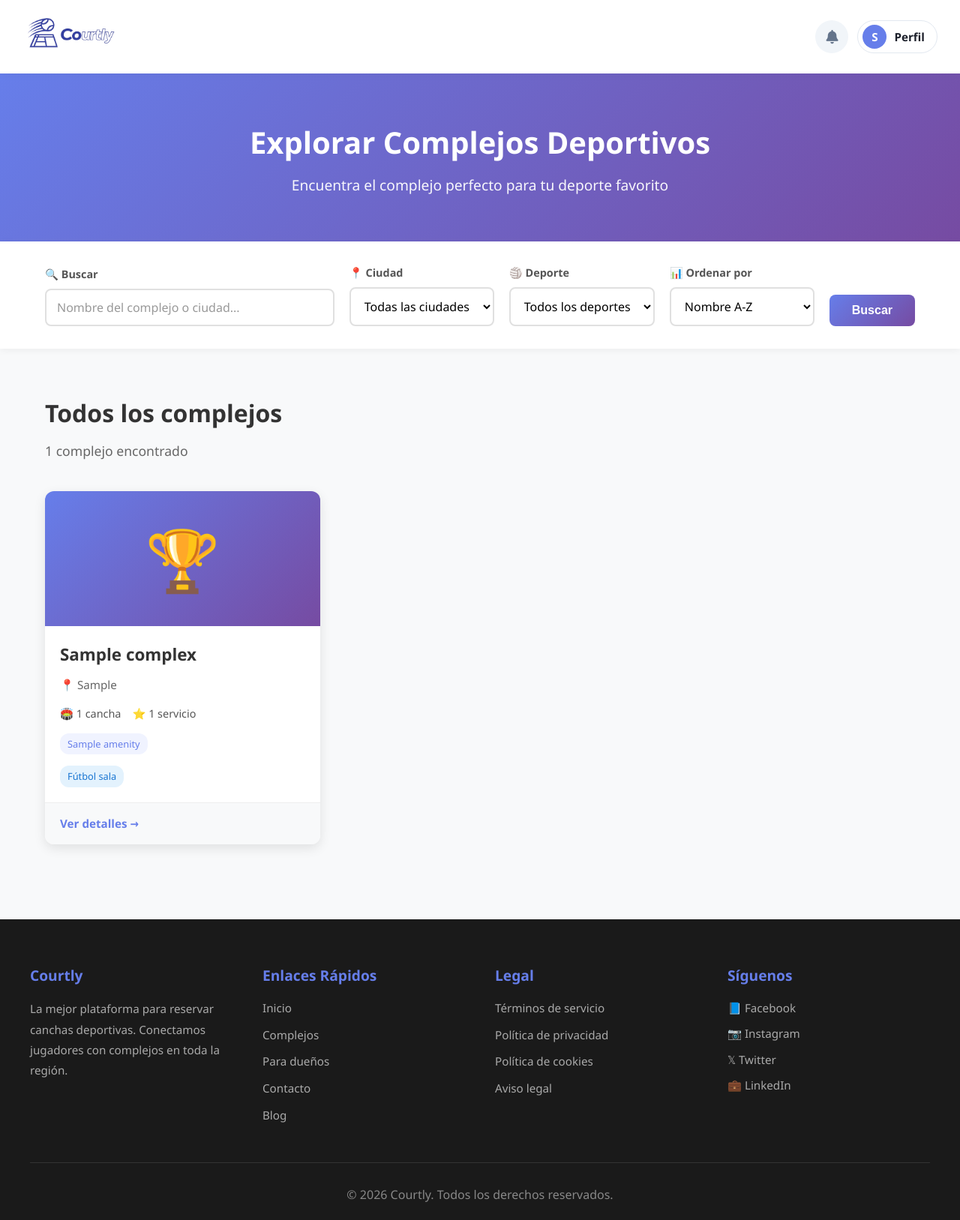
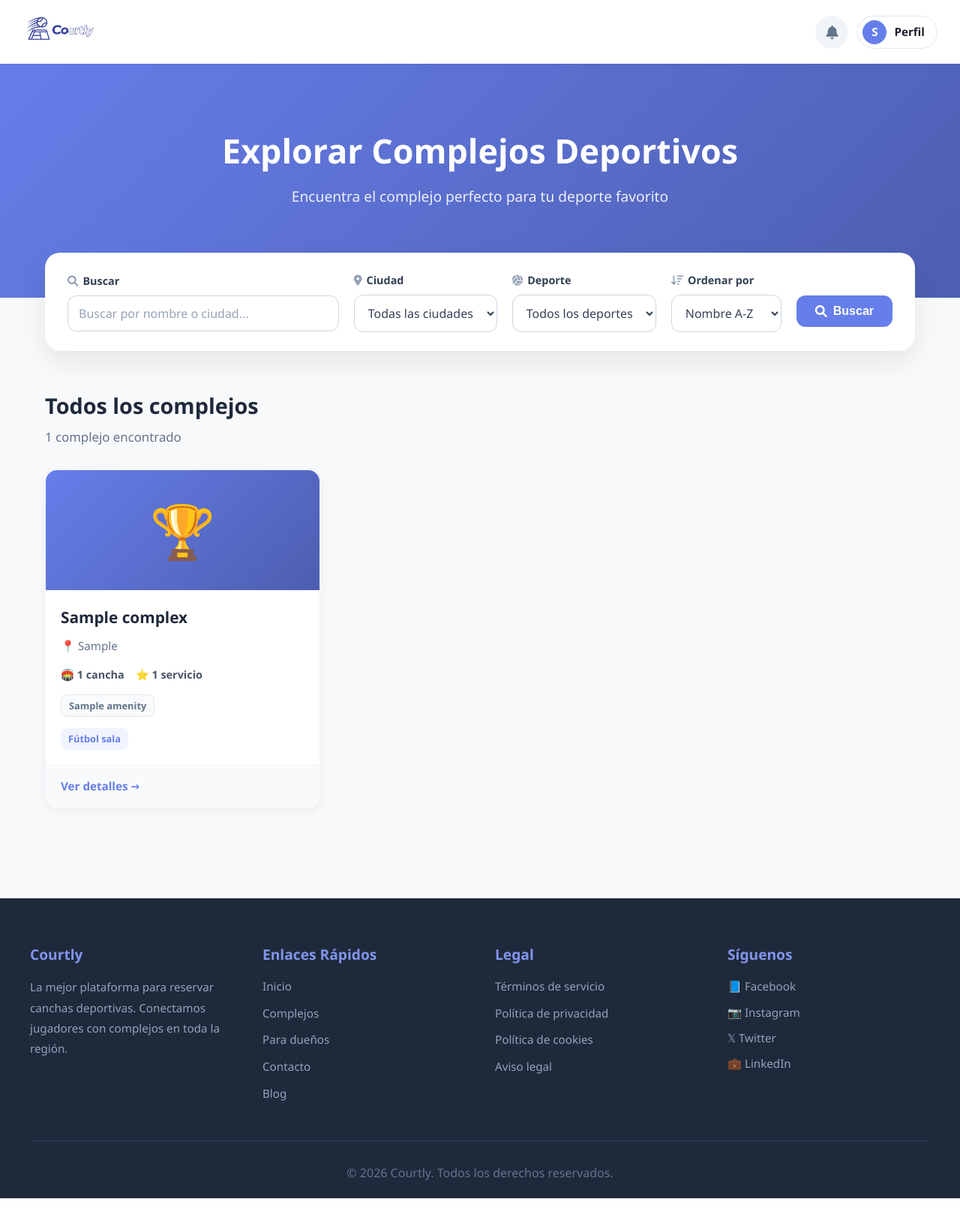
Before and after one commit to GianlucaDamico/ProyectoGS, a Django app: page /explorar_complejos/ in a window 1280 px wide. Shown: the whole page at 75% size. After the commit the page ends 1598 px from the top, so only its background shows below. Run offline with Django 4.2, Linux system fonts and the light colour scheme; a user stored in the database is signed in; tables that the repository leaves empty hold one stand-in row (values such as "Sample post"); parts of the project's set-up code (start-up, migrations or seed data) failed here and were passed over.

Commit message:
mejorar estilos y estructura de filtros en la vista de exploración de complejos

```diff
--- a/core/static/core/explorar.css
+++ b/core/static/core/explorar.css
@@ -1,6 +1,8 @@
 :root {
-    --primary: #667eea;
-    --accent: #e74c3c; /* Cambiado a rojo para las notificaciones */
+    --primary: #667eea; /* Azul corporativo Courtly */
+    --primary-light: #8295eb; /* Azul más claro para hovers y textos oscuros */
+    --primary-dark: #4d5eb0; /* Azul oscuro para gradientes */
+    --accent: #e74c3c; /* Rojo para notificaciones */
     --text: #1b1f2a;
     --muted: #60708a;
     --border: #e2e8f0;
@@ -49,7 +51,7 @@ body {
 }
 
 .logo-img {
-    height: 90px; /* Tamaño ajustado para ser más elegante */
+    height: 70px;
     width: auto;
     object-fit: contain;
 }
@@ -213,121 +169,61 @@ body {
     transition: background 0.2s, color 0.2s;
 }
 
-.profile-item:hover {
-    background: #f1f5f9;
-    color: var(--primary);
-}
+.profile-item:hover { background: #f0f4ff; color: var(--primary); }
+.logout-item { color: #ef4444; }
+.logout-item:hover { background: #fef2f2; color: #dc2626; }
 
-.logout-item {
-    color: #ef4444;
-}
+.notification-item { padding: 12px 0; border-bottom: 1px solid #f1f5f9; display: flex; justify-content: space-between; align-items: center; gap: 15px; }
+.notification-item:last-child { border-bottom: none; padding-bottom: 0; }
+.notification-text strong { color: var(--text); font-size: 0.95rem; }
+.notification-text p { color: var(--muted); font-size: 0.85rem; margin-top: 4px; line-height: 1.4; }
+.notification-action { padding: 8px 14px; background-color: var(--primary); color: white; border: none; border-radius: 6px; cursor: pointer; font-size: 0.85rem; font-weight: 600; transition: background-color 0.2s; }
+.notification-action:hover { background-color: var(--primary-light); }
 
-.logout-item:hover {
-    background: #fef2f2;
-    color: #dc2626;
-}
+.btn-login { color: var(--primary); text-decoration: none; font-weight: 600; margin-right: 15px; }
+.btn-register { background: var(--primary); color: white; text-decoration: none; padding: 0.8rem 2rem; border-radius: 50px; font-weight: 600; transition: background 0.3s; }
+.btn-register:hover { background: var(--primary-light); }
 
-.notification-item {
-    padding: 12px 0;
-    border-bottom: 1px solid #f1f5f9;
-    display: flex;
-    justify-content: space-between;
-    align-items: center;
-    gap: 15px;
-}
-
-.notification-item:last-child {
-    border-bottom: none;
-    padding-bottom: 0;
-}
-
-.notification-text strong {
-    color: var(--text);
-    font-size: 0.95rem;
-}
-
-.notification-text p {
-    color: var(--muted);
-    font-size: 0.85rem;
-    margin-top: 4px;
-    line-height: 1.4;
-}
-
-.notification-action {
-    padding: 8px 14px;
-    background-color: var(--primary);
+/* ============ Page Header (Azul corporativo) ============ */
+.page-header {
+    background: linear-gradient(135deg, var(--primary) 0%, var(--primary-dark) 100%);
     color: white;
-    border: none;
-    border-radius: 6px;
-    cursor: pointer;
-    font-size: 0.85rem;
-    font-weight: 600;
-    transition: background-color 0.2s;
-}
-
-.notification-action:hover {
-    background-color: #5a6fe0;
-}
-
-/* Botones para invitados */
-.btn-login {
-    color: #667eea;
-    text-decoration: none;
-    font-weight: 600;
-    margin-right: 15px;
-}
-.btn-register {
-    background: #667eea;
-    color: white;
-    text-decoration: none;
-    padding: 0.8rem 2rem;
-    border-radius: 50px;
-    font-weight: 600;
-    transition: background 0.3s;
-}
-.btn-register:hover {
-    background: #5a6fe0;
-}
-
-/* ============ Hero ============ */
-.hero { position: relative; height: 85vh; display: flex; align-items: center; overflow: hidden; color: white; padding: 0 80px; }
-#hero-video { position: absolute; top: 50%; left: 50%; min-width: 100%; min-height: 100%; z-index: 1; transform: translate(-50%, -50%); object-fit: cover; }
-.hero-overlay { position: absolute; top: 0; left: 0; width: 100%; height: 100%; background: linear-gradient(135deg, rgba(102, 126, 234, 0.55) 0%, rgba(118, 75, 162, 0.55) 100%); z-index: 2; }
-.hero-content { position: relative; z-index: 3; max-width: 850px; }
-.hero-title { font-size: 4.2rem; font-weight: 800; line-height: 1.1; margin-bottom: 25px; }
-.hero-subtitle { font-size: 1.6rem; margin-bottom: 45px; }
-
-/* ============ Page Header ============ */
-.page-header {
-    background: linear-gradient(135deg, #667eea 0%, #764ba2 100%);
-    color: white;
-    padding: 60px 20px;
+    padding: 80px 20px 120px;
     text-align: center;
 }
 
 .page-header h1 {
-    font-size: 2.5rem;
+    font-size: 2.8rem;
     margin-bottom: 10px;
-    font-weight: 700;
+    font-weight: 800;
 }
 
 .page-header p {
     font-size: 1.2rem;
-    opacity: 0.95;
+    opacity: 0.9;
 }
 
-/* ============ Sección de Filtros ============ */
+/* ============ Sección de Filtros (Flotante) ============ */
 .filtros-section {
+    background: transparent;
+    padding: 0 20px;
+    margin-top: -60px;
+    position: relative;
+    z-index: 10;
+}
+
+.filtros-card {
     background: white;
-    padding: 30px 20px;
-    box-shadow: 0 2px 10px rgba(0, 0, 0, 0.05);
+    border-radius: 20px;
+    padding: 25px 30px;
+    box-shadow: 0 15px 35px rgba(0, 0, 0, 0.08);
 }
 
 .filtros-form {
     display: grid;
-    grid-template-columns: 2fr 1fr 1fr 1fr auto;
+    grid-template-columns: 2.5fr 1fr 1fr 1fr auto;
     gap: 20px;
-    align-items: end;
+    align-items: center;
 }
 
 .filtro-item {
@@ -338,339 +234,125 @@ body {
 
 .filtro-item label {
     font-weight: 600;
-    color: #555;
+    color: #334155;
     font-size: 0.9rem;
+    display: flex;
+    align-items: center;
+    gap: 6px;
 }
+
+.text-muted { color: #94a3b8 !important; }
 
 .filtro-item input[type="text"],
 .filtro-item select {
     padding: 12px 14px;
-    border: 2px solid #e0e0e0;
-    border-radius: 8px;
+    border: 1px solid #cbd5e1;
+    border-radius: 12px;
     font-size: 1rem;
     font-family: 'Segoe UI', Tahoma, Geneva, Verdana, sans-serif;
-    transition: border-color 0.3s;
+    transition: all 0.3s;
     background: white;
+    color: #334155;
 }
 
 .filtro-item input[type="text"]:focus,
 .filtro-item select:focus {
     outline: none;
-    border-color: #667eea;
-    box-shadow: 0 0 0 4px rgba(102, 126, 234, 0.1);
+    border-color: var(--primary);
+    box-shadow: 0 0 0 3px rgba(102, 126, 234, 0.15);
 }
 
-.search-box input::placeholder {
-    color: #999;
-}
+.search-box input::placeholder { color: #94a3b8; }
 
 .filtro-actions {
     display: flex;
     gap: 10px;
     align-items: center;
+    height: 100%;
+    padding-top: 25px;
 }
 
 .btn-buscar {
-    background: linear-gradient(135deg, #667eea 0%, #764ba2 100%);
+    background: var(--primary);
     color: white;
     border: none;
-    padding: 12px 30px;
-    border-radius: 8px;
+    padding: 12px 25px;
+    border-radius: 12px;
     font-size: 1rem;
     font-weight: 600;
     cursor: pointer;
-    transition: transform 0.2s, box-shadow 0.2s;
+    transition: transform 0.2s, box-shadow 0.2s, background 0.2s;
+    display: flex;
+    align-items: center;
+    gap: 8px;
 }
 
 .btn-buscar:hover {
+    background: var(--primary-light);
     transform: translateY(-2px);
-    box-shadow: 0 6px 20px rgba(102, 126, 234, 0.3);
+    box-shadow: 0 6px 15px rgba(102, 126, 234, 0.3);
 }
 
 .btn-limpiar {
-    background: white;
-    color: #666;
-    border: 2px solid #ddd;
-    padding: 10px 20px;
-    border-radius: 8px;
-    font-size: 0.95rem;
-    font-weight: 600;
+    background: #f1f5f9;
+    color: #64748b;
+    border: none;
+    width: 45px;
+    height: 45px;
+    border-radius: 12px;
+    display: flex;
+    align-items: center;
+    justify-content: center;
     text-decoration: none;
     transition: all 0.3s;
-    display: inline-block;
 }
 
 .btn-limpiar:hover {
-    background: #f5f5f5;
-    border-color: #999;
+    background: #e2e8f0;
+    color: #ef4444;
 }
 
+/* ============ Resultados ============ */
+.resultados-section { padding: 50px 20px 80px; }
 
-/* ============ Sección de Resultados ============ */
-.resultados-section {
-    padding: 60px 20px;
-}
+.resultados-header { margin-bottom: 30px; }
+.resultados-header h2 { font-size: 1.8rem; color: #1e293b; margin-bottom: 5px; font-weight: 800; }
+.resultados-count { font-size: 1.05rem; color: #64748b; }
 
-.resultados-header {
-    margin-bottom: 40px;
-}
-
-.resultados-header h2 {
-    font-size: 2rem;
-    color: #333;
-    margin-bottom: 10px;
-}
-
-.resultados-count {
-    font-size: 1.1rem;
-    color: #666;
-}
-
-/* ============ Grid de Complejos ============ */
-.complejos-grid {
-    display: grid;
-    grid-template-columns: repeat(auto-fill, minmax(320px, 1fr));
-    gap: 30px;
-    margin-bottom: 40px;
-}
-
-.complejo-card {
-    background: white;
-    border-radius: 12px;
-    overflow: hidden;
-    box-shadow: 0 5px 15px rgba(0, 0, 0, 0.1);
-    transition: transform 0.3s, box-shadow 0.3s;
-    cursor: pointer;
-    display: flex;
-    flex-direction: column;
-}
-
-.complejo-card:hover {
-    transform: translateY(-8px);
-    box-shadow: 0 15px 30px rgba(0, 0, 0, 0.15);
-}
-
-.complejo-image {
-    width: 100%;
-    height: 180px;
-    background: linear-gradient(135deg, #667eea 0%, #764ba2 100%);
-    display: flex;
-    align-items: center;
-    justify-content: center;
-    font-size: 80px;
-}
-
-.complejo-content {
-    padding: 20px;
-    flex-grow: 1;
-}
-
-.complejo-content h3 {
-    font-size: 1.4rem;
-    color: #333;
-    margin-bottom: 10px;
-}
-
-.complejo-ubicacion {
-    color: #666;
-    font-size: 0.95rem;
-    margin-bottom: 15px;
-}
-
-.complejo-stats {
-    display: flex;
-    gap: 15px;
-    margin-bottom: 15px;
-    flex-wrap: wrap;
-}
-
-.stat-item {
-    font-size: 0.9rem;
-    color: #555;
-    font-weight: 500;
-}
-
-.complejo-amenities {
-    display: flex;
-    flex-wrap: wrap;
-    gap: 6px;
-    margin-bottom: 15px;
-}
-
-.amenity-tag {
-    background: #f0f3ff;
-    color: #667eea;
-    padding: 4px 10px;
-    border-radius: 12px;
-    font-size: 0.8rem;
-    font-weight: 500;
-}
-
-.complejo-deportes {
-    display: flex;
-    flex-wrap: wrap;
-    gap: 6px;
-}
-
-.deporte-badge {
-    background: #e3f2fd;
-    color: #1976d2;
-    padding: 4px 10px;
-    border-radius: 12px;
-    font-size: 0.8rem;
-    font-weight: 500;
-}
-
-.complejo-footer {
-    padding: 15px 20px;
-    background: #f8f9fa;
-    border-top: 1px solid #eee;
-}
-
-.ver-mas {
-    color: #667eea;
-    font-weight: 600;
-    font-size: 0.95rem;
-}
+/* Grid de Complejos */
+.complejos-grid { display: grid; grid-template-columns: repeat(auto-fill, minmax(320px, 1fr)); gap: 30px; margin-bottom: 40px; }
+.complejo-card { background: white; border-radius: 16px; overflow: hidden; box-shadow: 0 4px 15px rgba(0, 0, 0, 0.05); transition: transform 0.3s, box-shadow 0.3s; cursor: pointer; display: flex; flex-direction: column; border: 1px solid #f1f5f9;}
+.complejo-card:hover { transform: translateY(-6px); box-shadow: 0 15px 30px rgba(0, 0, 0, 0.1); }
+.complejo-image { width: 100%; height: 160px; background: linear-gradient(135deg, var(--primary) 0%, var(--primary-dark) 100%); display: flex; align-items: center; justify-content: center; font-size: 70px; }
+.complejo-content { padding: 20px; flex-grow: 1; }
+.complejo-content h3 { font-size: 1.3rem; color: #1e293b; margin-bottom: 8px; font-weight: 700; }
+.complejo-ubicacion { color: #64748b; font-size: 0.95rem; margin-bottom: 15px; }
+.complejo-stats { display: flex; gap: 15px; margin-bottom: 15px; flex-wrap: wrap; }
+.stat-item { font-size: 0.9rem; color: #475569; font-weight: 600; }
+.complejo-amenities { display: flex; flex-wrap: wrap; gap: 6px; margin-bottom: 15px; }
+.amenity-tag { background: #f8fafc; color: #64748b; padding: 4px 10px; border-radius: 8px; font-size: 0.8rem; font-weight: 600; border: 1px solid #e2e8f0; }
+.complejo-deportes { display: flex; flex-wrap: wrap; gap: 6px; }
+.deporte-badge { background: #f0f4ff; color: var(--primary); padding: 4px 10px; border-radius: 8px; font-size: 0.8rem; font-weight: 700; }
+.complejo-footer { padding: 15px 20px; background: #f8fafc; border-top: 1px solid #f1f5f9; }
+.ver-mas { color: var(--primary); font-weight: 700; font-size: 0.95rem; }
 
 /* ============ Sin Resultados ============ */
-.no-resultados {
-    text-align: center;
-    padding: 80px 20px;
-}
-
-.no-resultados-icon {
-    font-size: 5rem;
-    margin-bottom: 20px;
-    opacity: 0.5;
-}
-
-.no-resultados h3 {
-    font-size: 1.8rem;
-    color: #333;
-    margin-bottom: 15px;
-}
-
-.no-resultados p {
-    font-size: 1.1rem;
-    color: #666;
-    margin-bottom: 30px;
-    max-width: 500px;
-    margin-left: auto;
-    margin-right: auto;
-}
-
-.btn-primary {
-    background: linear-gradient(135deg, #667eea 0%, #764ba2 100%);
-    color: white;
-    padding: 12px 40px;
-    border: none;
-    border-radius: 50px;
-    font-size: 1rem;
-    font-weight: 600;
-    cursor: pointer;
-    text-decoration: none;
-    display: inline-block;
-    transition: transform 0.3s, box-shadow 0.3s;
-}
-
-.btn-primary:hover {
-    transform: translateY(-3px);
-    box-shadow: 0 10px 25px rgba(102, 126, 234, 0.3);
-}
+.no-resultados { text-align: center; padding: 60px 20px; }
 
 /* ============ Paginación ============ */
-.pagination {
-    display: flex;
-    justify-content: center;
-    align-items: center;
-    gap: 10px;
-    margin-top: 40px;
-}
-
-.page-link {
-    background: white;
-    color: #667eea;
-    padding: 10px 20px;
-    border-radius: 8px;
-    text-decoration: none;
-    font-weight: 600;
-    border: 2px solid #e0e0e0;
-    transition: all 0.3s;
-}
-
-.page-link:hover {
-    background: #667eea;
-    color: white;
-    border-color: #667eea;
-}
-
-.page-current {
-    background: linear-gradient(135deg, #667eea 0%, #764ba2 100%);
-    color: white;
-    padding: 10px 20px;
-    border-radius: 8px;
-    font-weight: 600;
-}
+.pagination { display: flex; justify-content: center; align-items: center; gap: 10px; margin-top: 40px; }
+.page-link { background: white; color: var(--primary); padding: 10px 20px; border-radius: 8px; text-decoration: none; font-weight: 600; border: 2px solid #e2e8f0; transition: all 0.3s; }
+.page-link:hover { background: #f8fafc; border-color: #cbd5e1; }
+.page-current { background: var(--primary); color: white; padding: 10px 20px; border-radius: 8px; font-weight: 600; box-shadow: 0 4px 10px rgba(102, 126, 234, 0.2); }
 
 /* ============ Footer ============ */
-.footer {
-    background: #1a1a1a;
-    color: white;
-    padding: 60px 20px 20px;
-}
-
-.footer-container {
-    max-width: 1200px;
-    margin: 0 auto;
-    display: grid;
-    grid-template-columns: repeat(auto-fit, minmax(250px, 1fr));
-    gap: 40px;
-    margin-bottom: 40px;
-}
-
-.footer-section h4 {
-    font-size: 1.2rem;
-    margin-bottom: 15px;
-    color: #667eea;
-}
-
-.footer-section p {
-    color: #aaa;
-    line-height: 1.8;
-    font-size: 0.95rem;
-}
-
-.footer-section ul {
-    list-style: none;
-}
-
-.footer-section ul li {
-    margin-bottom: 10px;
-}
-
-.footer-section a {
-    color: #aaa;
-    text-decoration: none;
-    transition: color 0.3s;
-    font-size: 0.95rem;
-}
-
-.footer-section a:hover {
-    color: #667eea;
-}
-
-.social-links {
-    display: flex;
-    flex-direction: column;
-    gap: 10px;
-}
-
-.footer-bottom {
-    max-width: 1200px;
-    margin: 0 auto;
-    text-align: center;
-    padding-top: 30px;
-    border-top: 1px solid #333;
-    color: #888;
-}
+.footer { background: #1e293b; color: white; padding: 60px 20px 20px; }
+.footer-container { max-width: 1200px; margin: 0 auto; display: grid; grid-template-columns: repeat(auto-fit, minmax(250px, 1fr)); gap: 40px; margin-bottom: 40px; }
+.footer-section h4 { font-size: 1.2rem; margin-bottom: 15px; color: var(--primary-light); /* Aquí estaba el moradito */ }
+.footer-section p { color: #94a3b8; line-height: 1.8; font-size: 0.95rem; }
+.footer-section ul { list-style: none; }
+.footer-section ul li { margin-bottom: 10px; }
+.footer-section a { color: #94a3b8; text-decoration: none; transition: color 0.3s; font-size: 0.95rem; }
+.footer-section a:hover { color: white; }
+.social-links { display: flex; flex-direction: column; gap: 10px; }
+.footer-bottom { max-width: 1200px; margin: 0 auto; text-align: center; padding-top: 30px; border-top: 1px solid #334155; color: #64748b; }
--- a/core/templates/core/explorar_complejos.html
+++ b/core/templates/core/explorar_complejos.html
@@ -103,20 +103,21 @@
 
     <section class="filtros-section">
         <div class="container">
+            <div class="filtros-card">
                 <form method="GET" class="filtros-form" id="filtrosForm">
                     <div class="filtro-item search-box">
-                    <label for="q">🔍 Buscar</label>
+                        <label for="q"><i class="fas fa-search text-muted"></i> Buscar</label>
                         <input
                             type="text"
                             id="q"
                             name="q"
                             value="{{ query }}"
-                        placeholder="Nombre del complejo o ciudad..."
+                            placeholder="Buscar por nombre o ciudad..."
                         >
                     </div>
 
                     <div class="filtro-item">
-                    <label for="ciudad">📍 Ciudad</label>
+                        <label for="ciudad"><i class="fas fa-map-marker-alt text-muted" style="color: #e74c3c;"></i> Ciudad</label>
                         <select name="ciudad" id="ciudad" onchange="this.form.submit()">
                             <option value="">Todas las ciudades</option>
                             {% for ciudad in ciudades_disponibles %}
@@ -129,7 +130,7 @@
                     </div>
 
                     <div class="filtro-item">
-                    <label for="deporte">🏐 Deporte</label>
+                        <label for="deporte"><i class="fas fa-volleyball-ball text-muted" style="color: #9b59b6;"></i> Deporte</label>
                         <select name="deporte" id="deporte" onchange="this.form.submit()">
                             <option value="">Todos los deportes</option>
                             {% for sport_value, sport_label in sport_choices %}
@@ -142,7 +143,7 @@
                     </div>
 
                     <div class="filtro-item">
-                    <label for="orden">📊 Ordenar por</label>
+                        <label for="orden"><i class="fas fa-sort-amount-down text-muted" style="color: #2ecc71;"></i> Ordenar por</label>
                         <select name="orden" id="orden" onchange="this.form.submit()">
                             <option value="nombre" {% if orden_actual == 'nombre' %}selected{% endif %}>
                                 Nombre A-Z
@@ -157,27 +158,22 @@
                     </div>
 
                     <div class="filtro-actions">
-                    <button type="submit" class="btn-buscar">Buscar</button>
+                        <button type="submit" class="btn-buscar"><i class="fas fa-search"></i> Buscar</button>
                         {% if query or ciudad_filtro or deporte_filtro %}
-                        <a href="{% url 'core:explorar_complejos' %}" class="btn-limpiar">
-                            Limpiar filtros
+                            <a href="{% url 'core:explorar_complejos' %}" class="btn-limpiar" title="Limpiar filtros">
+                                <i class="fas fa-times"></i>
                             </a>
                         {% endif %}
                     </div>
                 </form>
+            </div>
         </div>
     </section>
 
     <section class="resultados-section">
         <div class="container">
             <div class="resultados-header">
-                <h2>
-                    {% if query or ciudad_filtro or deporte_filtro %}
-                        Resultados de búsqueda
-                    {% else %}
-                        Todos los complejos
-                    {% endif %}
-                </h2>
+                <h2>Todos los complejos</h2>
                 <p class="resultados-count">
                     {{ total_complejos }} complejo{{ total_complejos|pluralize }} encontrado{{ total_complejos|pluralize }}
                 </p>
@@ -278,12 +274,13 @@
 
             {% else %}
                 <div class="no-resultados">
-                    <div class="no-resultados-icon">🔍</div>
-                    <h3>No se encontraron complejos</h3>
-                    <p>Intenta ajustar los filtros de búsqueda o explora todas las opciones disponibles.</p>
-                    <a href="{% url 'core:explorar_complejos' %}" class="btn-primary">
-                        Ver todos los complejos
-                    </a>
+                    <div class="no-resultados-illustration">
+                        <i class="fas fa-search" style="font-size: 5rem; color: #667eea; margin-bottom: 20px; opacity: 0.8;"></i>
+                        <div style="font-size: 2.5rem; margin-top: -30px;">🎾 ⚽ 🏀</div>
+                    </div>
+                    <h3 style="font-size: 2.2rem; color: #1b1f2a; font-weight: 800; margin-bottom: 10px;">Parece que estamos en blanco...</h3>
+                    <p style="font-size: 1.2rem; color: #60708a;">¡Prueba con otra búsqueda!</p>
+                    <h4 style="font-size: 1.5rem; color: #1b1f2a; margin-top: 15px;">0 complejos encontrados</h4>
                 </div>
             {% endif %}
         </div>
@@ -384,7 +381,6 @@
             return cookieValue;
         }
 
-        // AQUÍ ESTÁ LA MEJORA: Pasamos el nombre directamente desde el HTML, es 100% seguro
         function abrirModalResena(bookingId, complexName) {
             currentBookingId = bookingId;
             selectedRating = 0;
```
Also changed, not shown: other parts of core/static/core/explorar.css (+21 -67 lines). Lines whose indentation alone changed are shown as unchanged.
